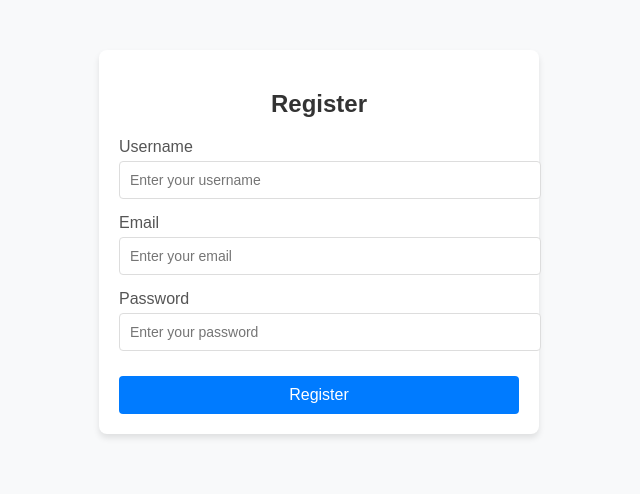
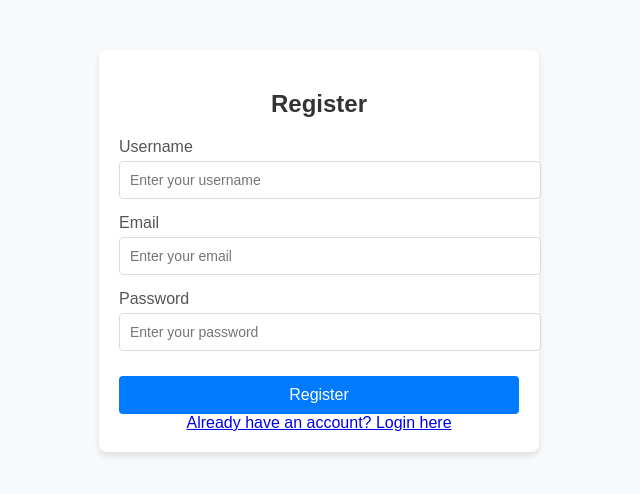
Before and after one commit to Sanid1707/NotesApp, a React (Create React App) app in the folder notes-react/: page /register in a window 1280 px wide. Shown: the top 494 px of the page, without its empty margins (321-961 px from the left). Built offline with nearby package versions, Linux system fonts and the light colour scheme.

Commit message:
Added notes dash

```diff
--- a/notes-react/src/Pages/auth/Register.js
+++ b/notes-react/src/Pages/auth/Register.js
@@ -62,6 +62,7 @@ const Register = () => {
                 <button type="submit" className="register-button">
                     Register
                 </button>
+                <a href="/">Already have an account? Login here</a>
             </form>
         </div>
     );
```
Also changed, not shown: notes-react/src/Pages/dashboard/NotesDash.js (added, +10 -0 lines).
